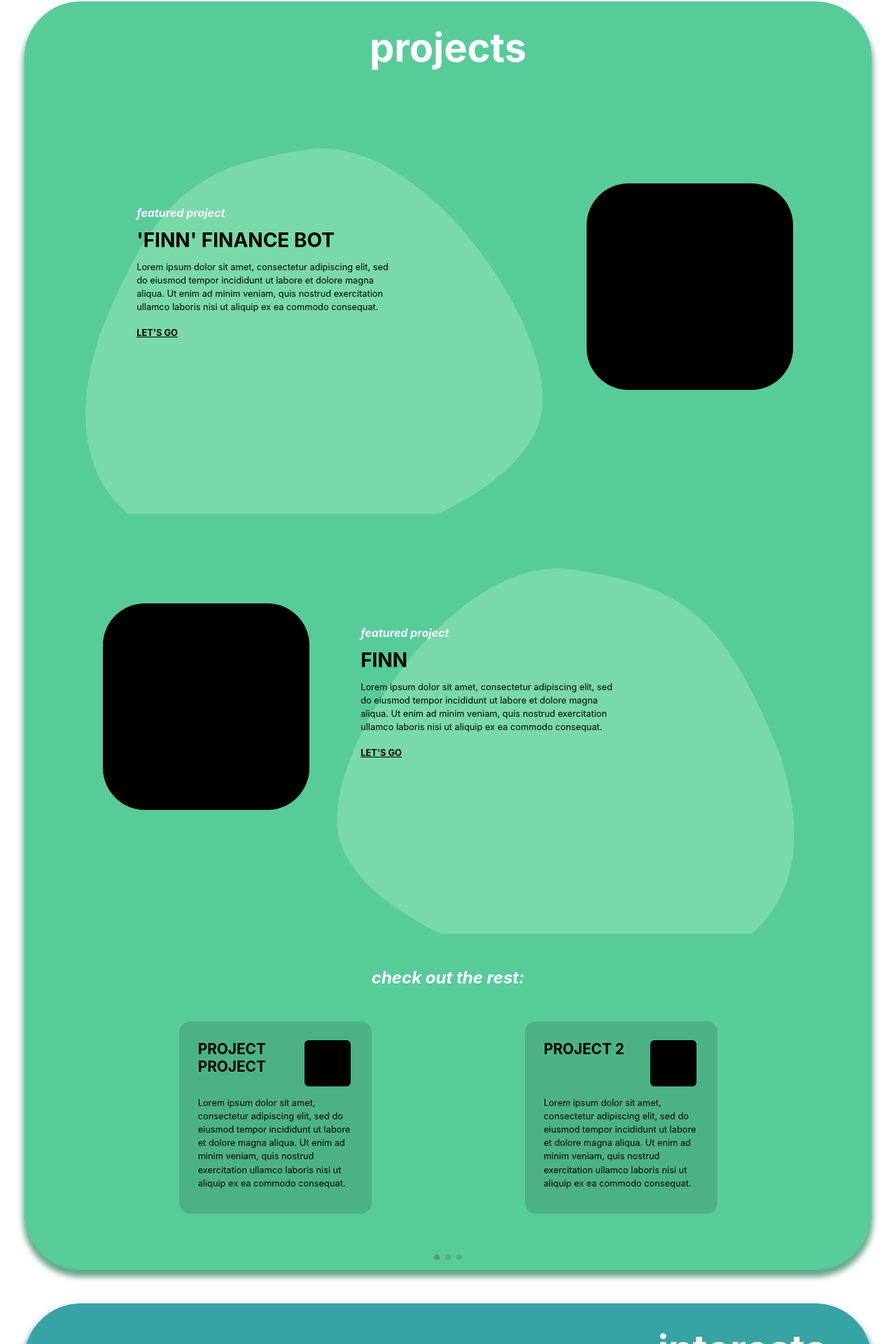
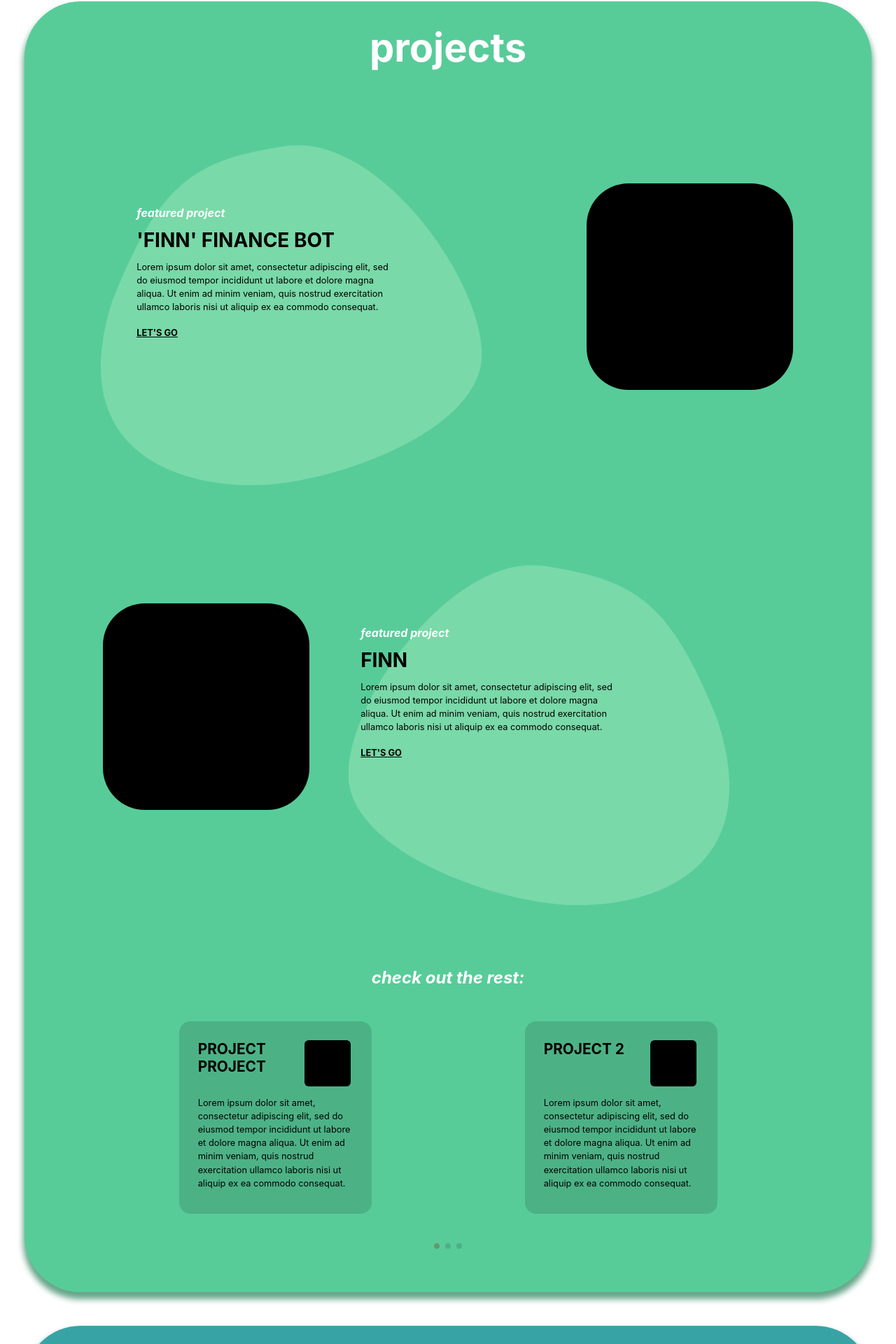
Before and after one commit to NessaLiu/nessaliu.github.io, a React (Create React App) app: page / in a window 1280 px wide. Shown: the part 1672-3592 px from the top of the page at 70% size. Built offline with nearby package versions, Linux system fonts and the light colour scheme.

Commit message:
adjusted project swiper padding

```diff
--- a/src/components/Projects/projects.css
+++ b/src/components/Projects/projects.css
@@ -284,6 +284,15 @@
     }
 }
 
+@media (min-width: 1153px) {
+    .featOneBg {
+        transform: scale(0.5) translateX(-30%) translateY(-35%);
+    }
+    .featTwoBg {
+        transform: scaleX(-1) scale(0.5) translateX(-35%) translateY(-35%);
+    }
+}
+
 @media (min-width: 1440px) {
     #projects {
         margin: 5rem;
--- a/src/styles/global.css
+++ b/src/styles/global.css
@@ -1,3 +1,7 @@
+
+.swiper-pagination {
+    transform: translateY(-3rem);
+}
 
 .swiper-pagination-bullet {
     background-color: #29483A;
@@ -39,7 +43,7 @@
 
 .slideProjects {
     margin: 0;
-    padding: 3rem 0 5rem;
+    padding: 3rem 0 7rem;
     width: 275px;
     /* height: 100%; */
 }
```
